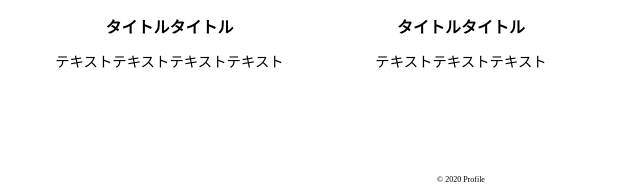
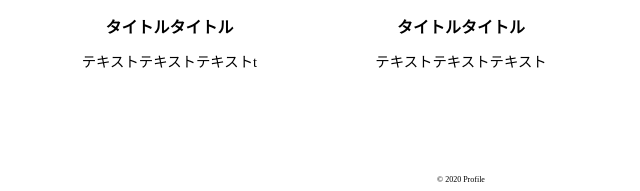
Before and after one commit to minesyouto/Bicycle-3, a plain HTML site: page index.html in a window 1280 px wide. Shown: the part 1313-1504 px from the top of the page, 179-819 px from the left. Drawn offline with Linux system fonts and the light colour scheme; some packages are replaced by stand-ins of ours.

Commit message:
test
test

```diff
--- a/index.html
+++ b/index.html
@@ -49,7 +49,7 @@
               <li>
                 <img src="img/bicycle1.jpg">
                 <h3 class="content-title">タイトルタイトル</h3>
-                <p>テキストテキストテキストテキスト</p>
+                <p>テキストテキストテキストt</p>
               </li>
               <li>
                 <img src="img/bicycle2.jpg">
```
